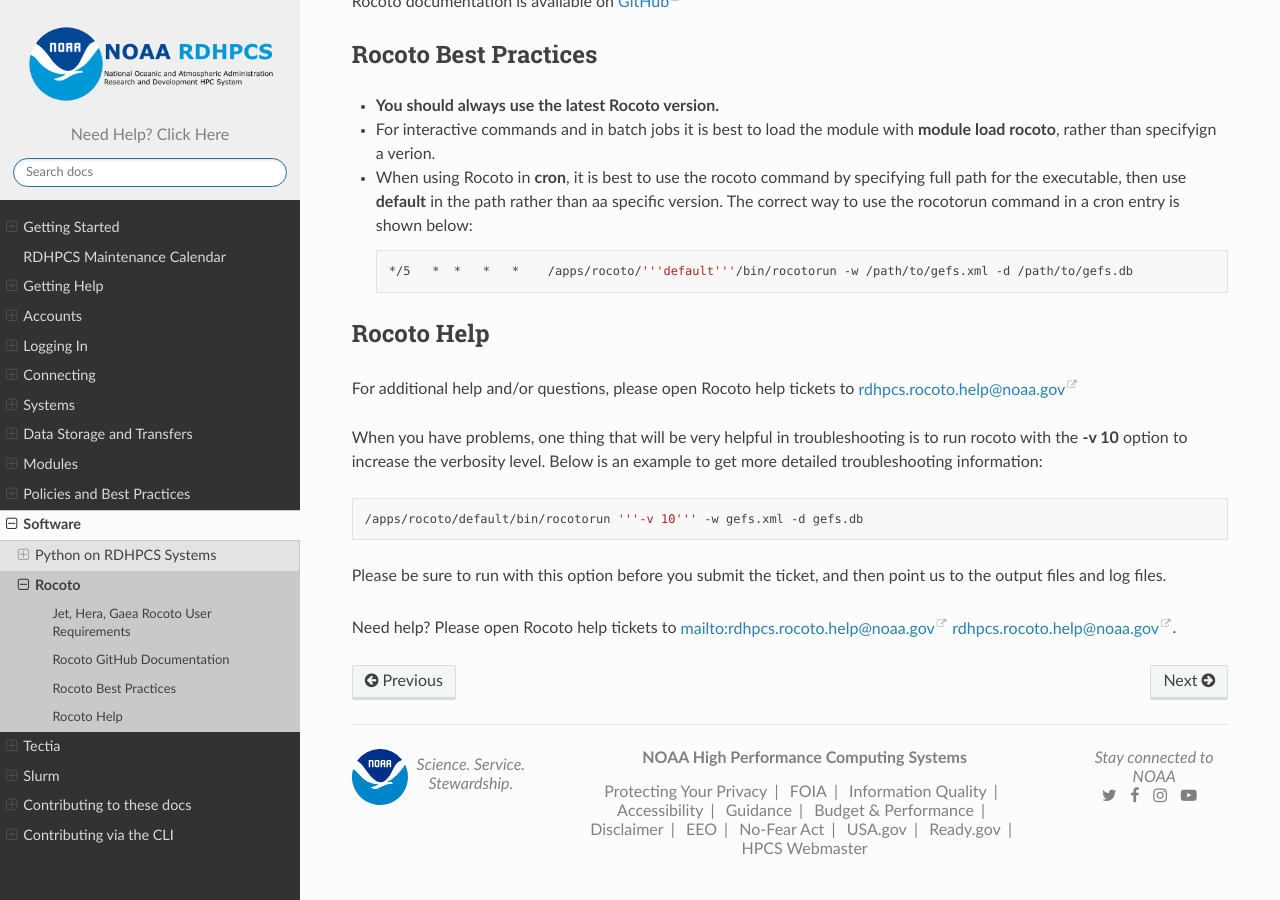
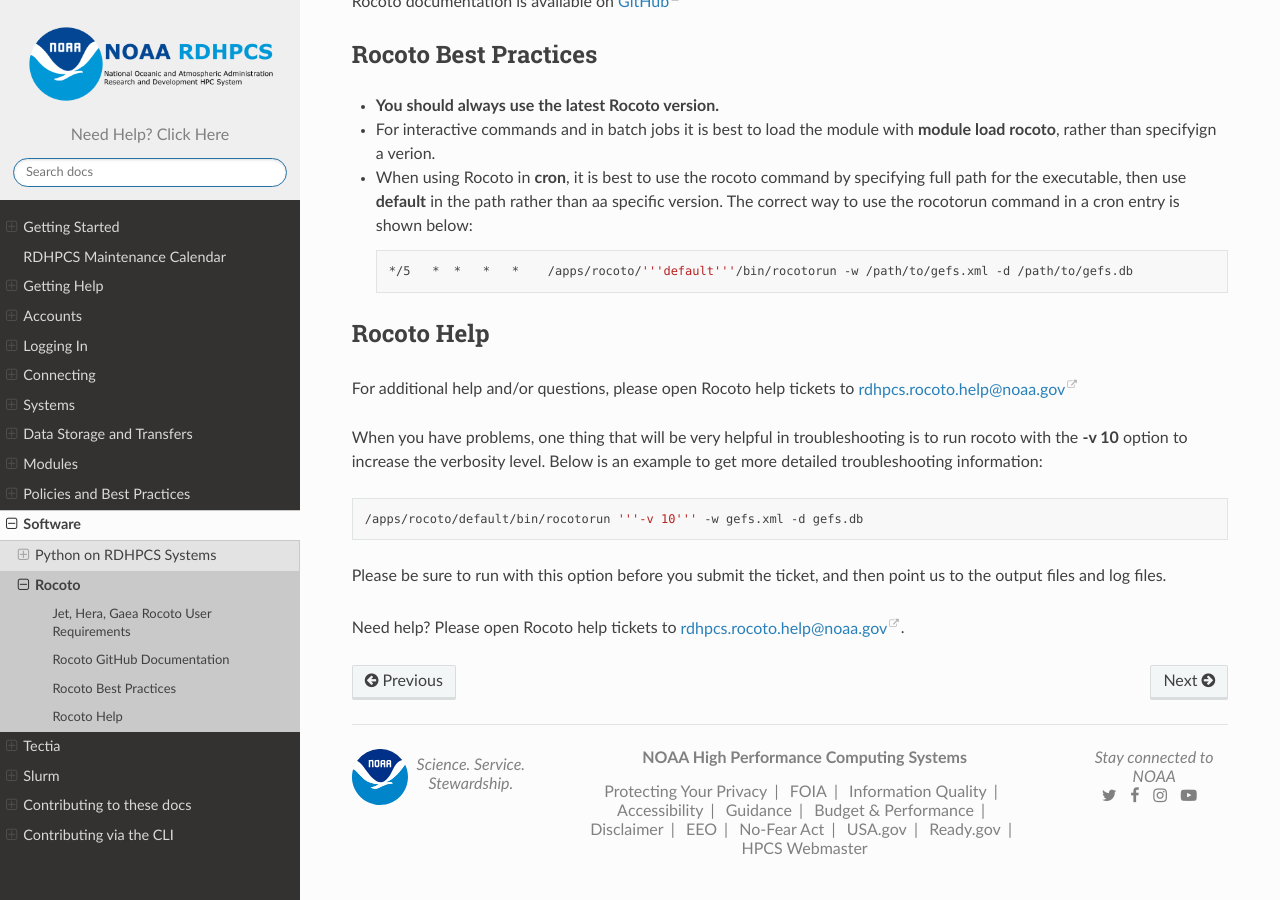
Before and after one commit to NOAA-RDHPCS/noaa-rdhpcs.github.io, a Sphinx documentation site: the page built from source/software/rocoto/index.rst, in a window 1280 px wide and 900 px high, scrolled down 1463 px. Built offline with Sphinx 7.4.7 and the Read the Docs theme 2.0.0, drawn with Linux system fonts in a browser that asks for light colours.

Commit message:
a correction

```diff
--- a/source/software/rocoto/index.rst
+++ b/source/software/rocoto/index.rst
@@ -122,4 +122,4 @@ Please be sure to run with this option before you submit the ticket,
 and then point us to the output files and log files.
 
 Need help? Please open Rocoto help tickets to
-mailto:rdhpcs.rocoto.help@noaa.gov rdhpcs.rocoto.help@noaa.gov.
+rdhpcs.rocoto.help@noaa.gov.
```
